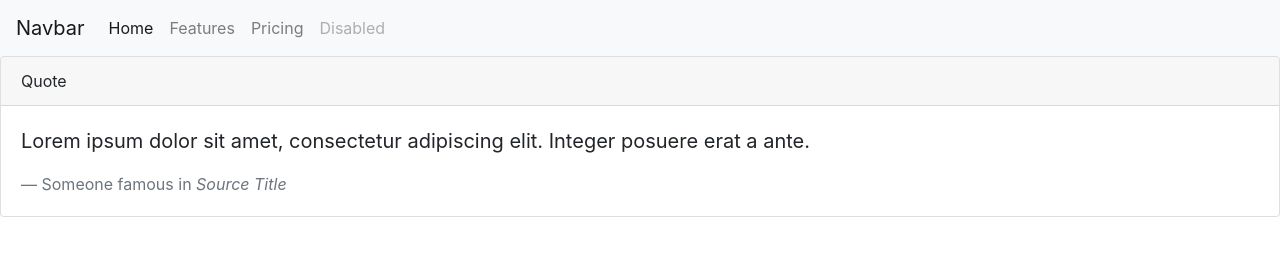
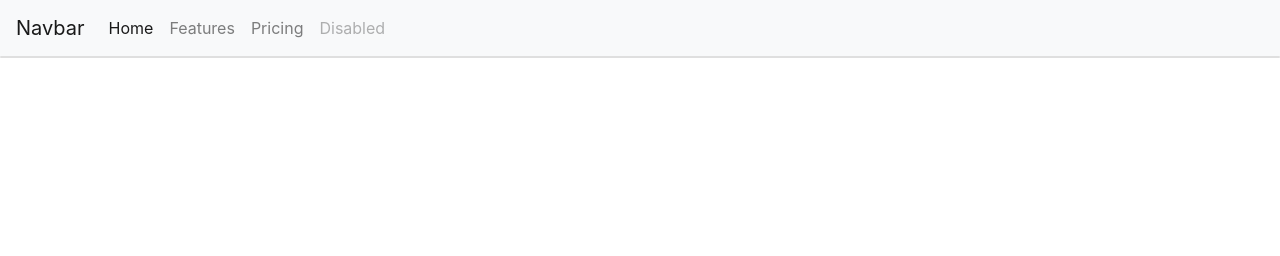
Before and after one commit to gomezarcasdiego-create/DIW, a plain HTML site: page BOOTSTRAP/index.html in a window 1280 px wide. Drawn offline with nearby package versions, Linux system fonts and the light colour scheme.

Commit message:
cambiando

```diff
--- a/BOOTSTRAP/index.html
+++ b/BOOTSTRAP/index.html
@@ -25,15 +25,8 @@
                 </div>
             </nav>
             <div class="card">
-                <div class="card-header">
-                    Quote
-                </div>
-                <div class="card-body">
-                    <blockquote class="blockquote mb-0">
-                        <p>Lorem ipsum dolor sit amet, consectetur adipiscing elit. Integer posuere erat a ante.</p>
-                        <footer class="blockquote-footer">Someone famous in <cite title="Source Title">Source
-                                Title</cite></footer>
-                    </blockquote>
+
+
                 </div>
             </div>
         </card1>
```
